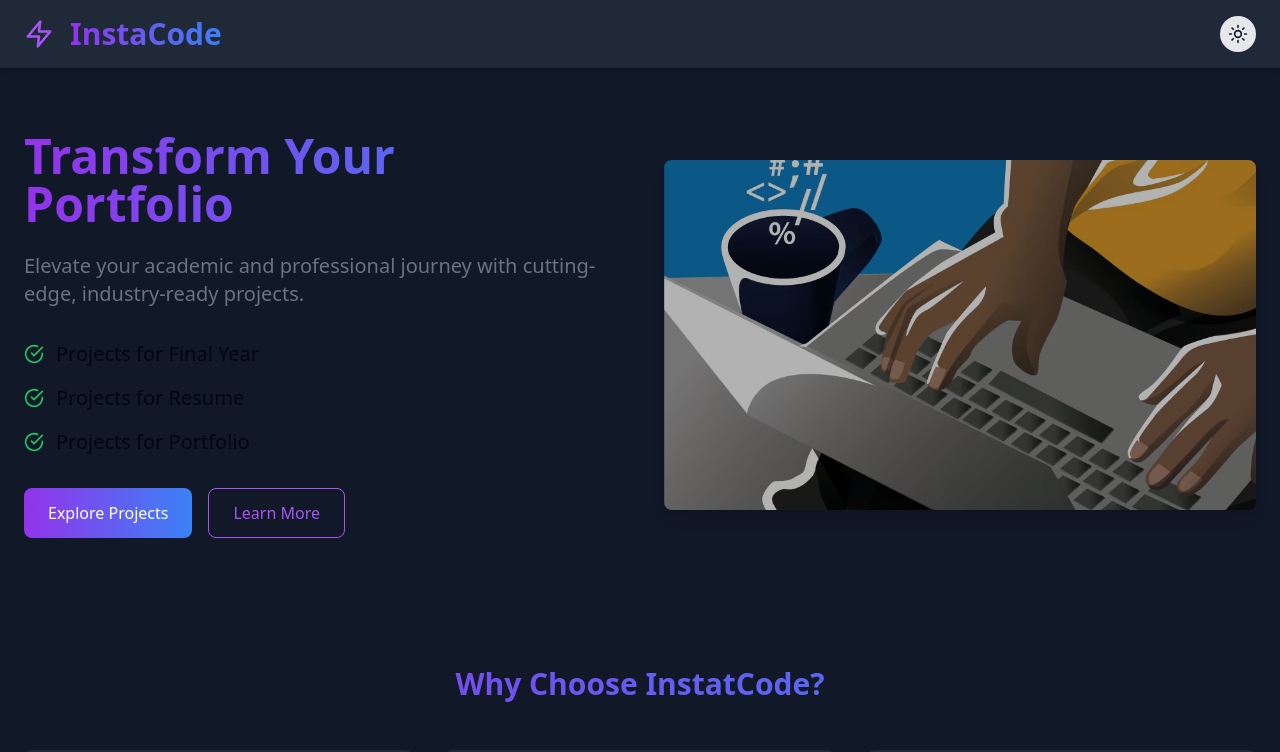
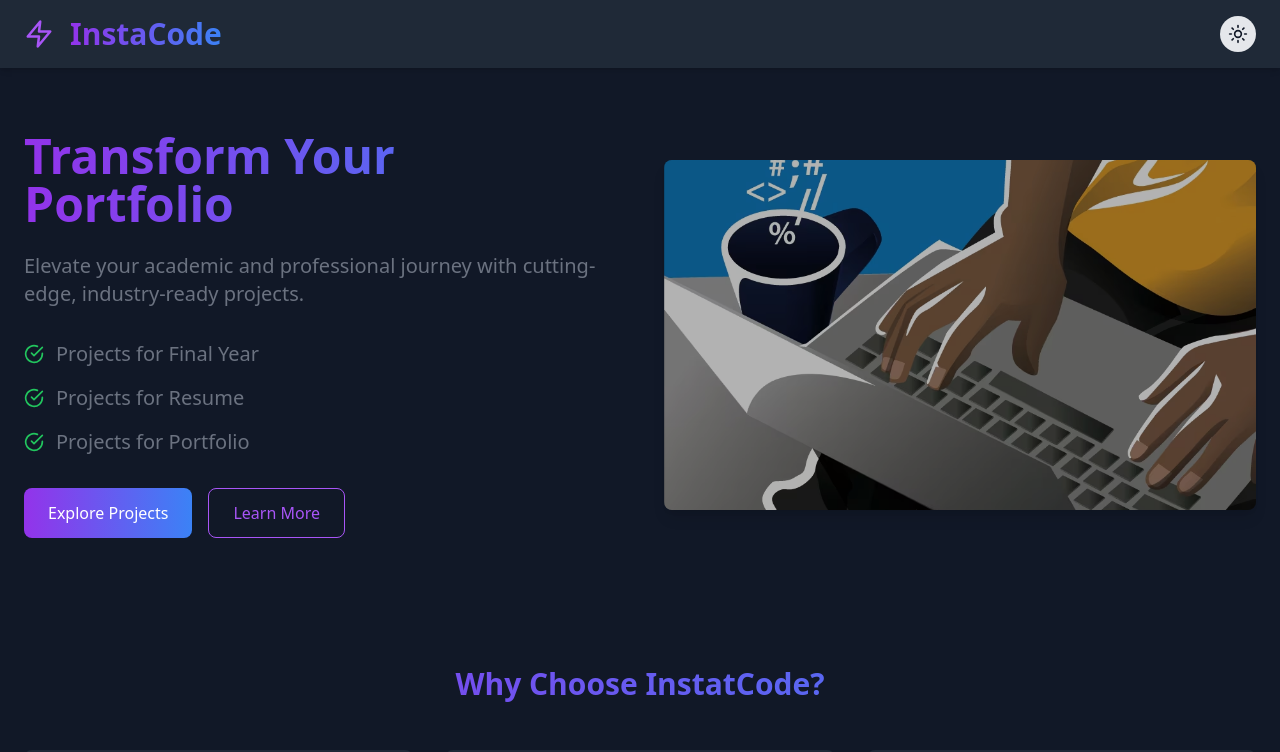
Before and after one commit to SimpleCyber/CodeStores, a React (Create React App) app: page / in a window 1280 px wide. Shown: the top 752 px of the page. Built offline with nearby package versions, Linux system fonts and the light colour scheme.

Commit message:
# facicon and colour contrast

```diff
--- a/public/index.html
+++ b/public/index.html
@@ -2,7 +2,7 @@
 <html lang="en">
   <head>
     <meta charset="utf-8" />
-    <link rel="icon" href="%PUBLIC_URL%/favicon.ico" />
+    <link rel="icon" href="%PUBLIC_URL%/instantproject.png" />
     <meta name="viewport" content="width=device-width, initial-scale=1" />
     <meta name="theme-color" content="#000000" />
     <meta
@@ -13,7 +13,7 @@
 
     <link rel="manifest" href="%PUBLIC_URL%/manifest.json" />
 
-    <title>React App</title>
+    <title>Instant Projects</title>
   </head>
   <body>
     <div id="root"></div>
--- a/src/components/Homepage.js
+++ b/src/components/Homepage.js
@@ -97,7 +97,7 @@ const Homepage = () => {
             industry-ready projects.
           </p>
 
-          <div className="space-y-4 text-xl mb-8 text-slate-950 dark:text-gray-500">
+          <div className="space-y-4 text-xl mb-8 text-gray-500">
             {activeTab === "features" &&
               project.features.map((feature, index) => (
                 <div key={index} className="flex items-center gap-3">
```
Also changed, not shown: public/instantproject.png (added).
